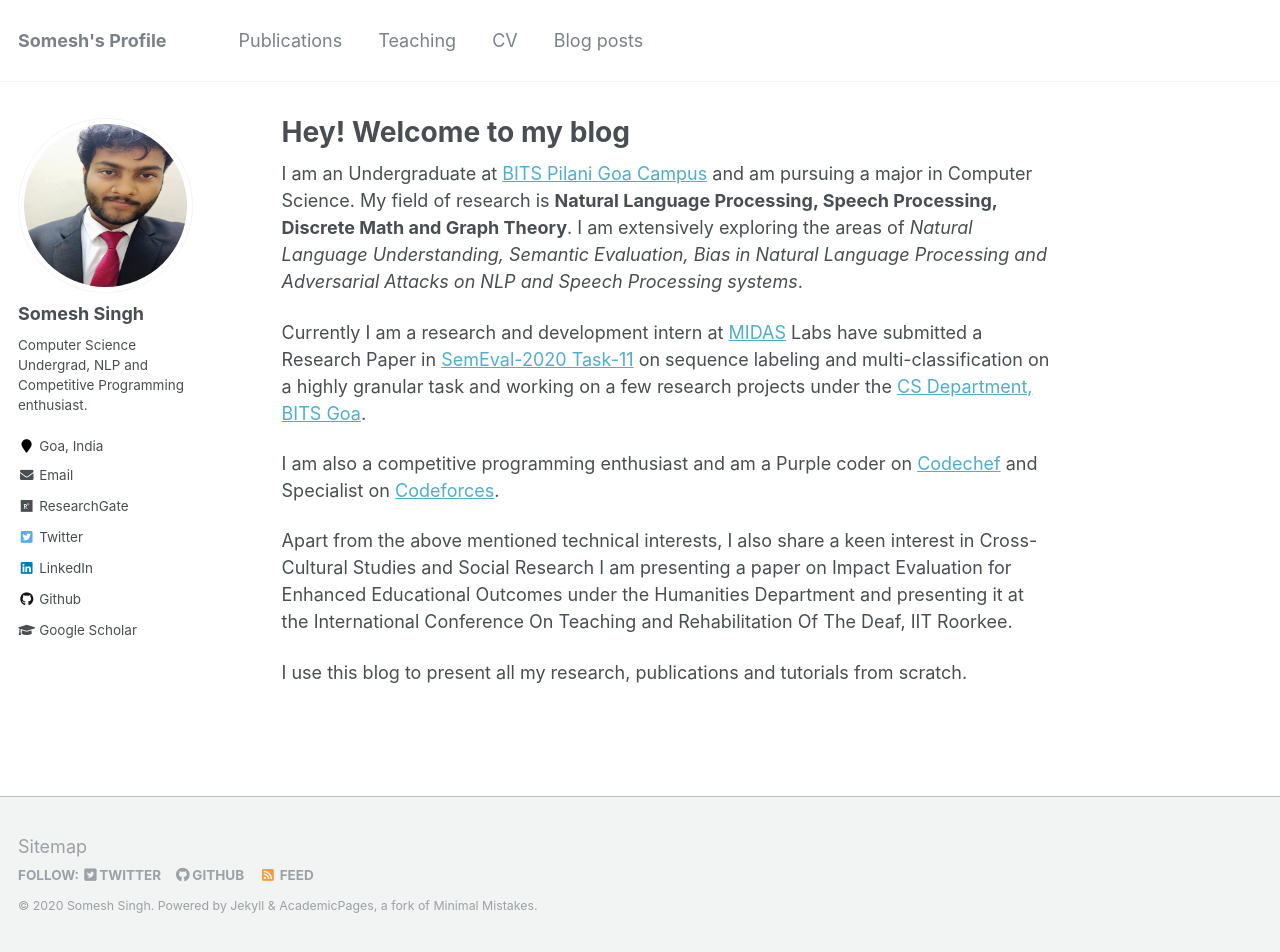
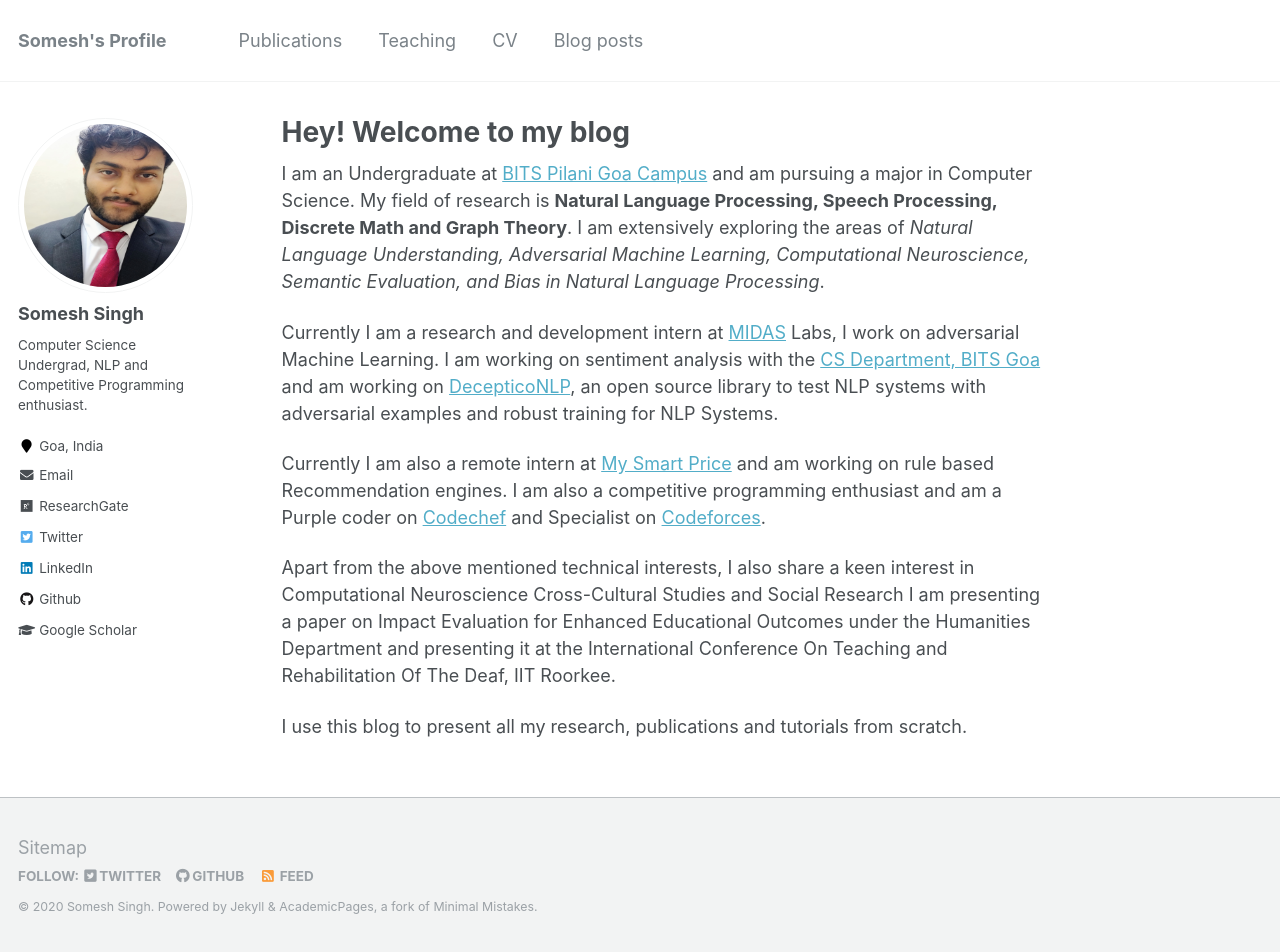
Before and after one commit to someshsingh22/someshsingh22.github.io, a Jekyll site: the page built from _pages/about.md, in a window 1280 px wide and 952 px high. Built offline with Jekyll 4.4.1, drawn with Linux system fonts in a browser that asks for light colours.

Commit message:
About Updated

```diff
--- a/_pages/about.md
+++ b/_pages/about.md
@@ -8,13 +8,13 @@
   - /about.html
 ---
 
-I am an Undergraduate at [BITS Pilani Goa Campus](https://www.bits-pilani.ac.in/Goa/index.aspx) and am pursuing a major in Computer Science. My field of research is **Natural Language Processing, Speech Processing, Discrete Math and Graph Theory**. I am extensively exploring the areas of *Natural Language Understanding, Semantic Evaluation, Bias in Natural Language Processing and Adversarial Attacks on NLP and Speech Processing systems*.
+I am an Undergraduate at [BITS Pilani Goa Campus](https://www.bits-pilani.ac.in/Goa/index.aspx) and am pursuing a major in Computer Science. My field of research is **Natural Language Processing, Speech Processing, Discrete Math and Graph Theory**. I am extensively exploring the areas of *Natural Language Understanding, Adversarial Machine Learning, Computational Neuroscience, Semantic Evaluation, and Bias in Natural Language Processing*.
 
-Currently I am a research and development intern at [MIDAS](http://midas.iiitd.edu.in/) Labs have submitted a Research Paper in [SemEval-2020 Task-11](https://propaganda.qcri.org/semeval2020-task11/) on sequence labeling and multi-classification on a highly granular task and working on a few research projects under the [CS Department, BITS Goa](https://www.bits-pilani.ac.in/goa/ComputerScienceInformationsSystems/ComputerScienceandInformationSystems).
+Currently I am a research and development intern at [MIDAS](http://midas.iiitd.edu.in/) Labs, I work on adversarial Machine Learning. I am working on sentiment analysis with the [CS Department, BITS Goa](https://www.bits-pilani.ac.in/goa/ComputerScienceInformationsSystems/ComputerScienceandInformationSystems) and am working on [DecepticoNLP](https://github.com/SforAiDl/decepticonlp), an open source library to test NLP systems with adversarial examples and robust training for NLP Systems.
 
-
+Currently I am also a remote intern at [My Smart Price](https://www.mysmartprice.com) and am working on rule based Recommendation engines.
 I am also a competitive programming enthusiast and am a Purple coder on [Codechef](https://www.codechef.com/users/someshsingh22) and Specialist on [Codeforces](https://codeforces.com/profile/someshsingh22).
 
-Apart from the above mentioned technical interests, I also share a keen interest in Cross-Cultural Studies and Social Research I am presenting a paper on Impact Evaluation for Enhanced Educational Outcomes under the Humanities Department and presenting it at the International Conference On Teaching and Rehabilitation Of The Deaf, IIT Roorkee.
+Apart from the above mentioned technical interests, I also share a keen interest in Computational Neuroscience Cross-Cultural Studies and Social Research I am presenting a paper on Impact Evaluation for Enhanced Educational Outcomes under the Humanities Department and presenting it at the International Conference On Teaching and Rehabilitation Of The Deaf, IIT Roorkee.
 
 I use this blog to present all my research, publications and tutorials from scratch.
```
